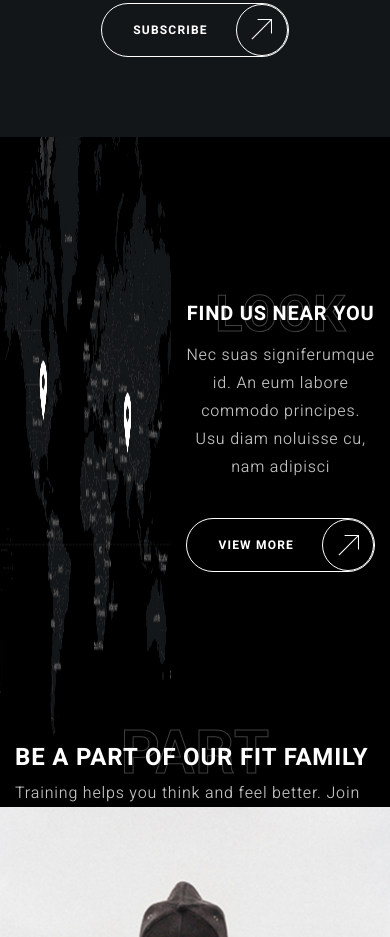
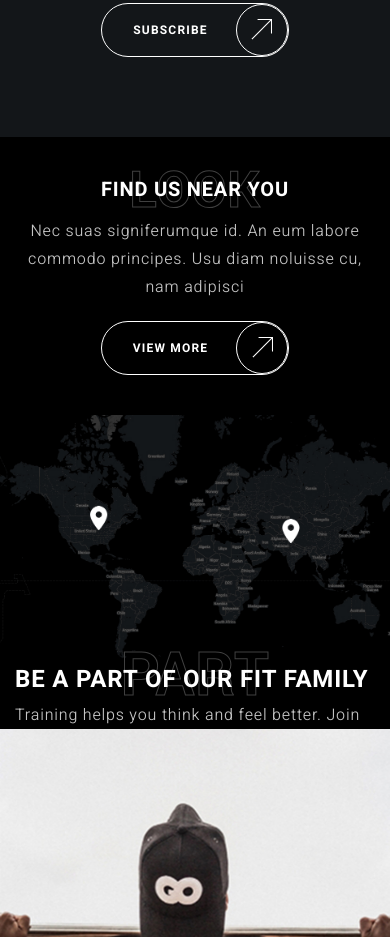
Before and after one commit to verberrynka/cropp-fitness, a website: page kropp-fitness/index.html in a window 390 px wide. Shown: the part 3925-4862 px from the top of the page. Drawn offline with Linux system fonts and the light colour scheme.

Commit message:
feat: add mobile styles for location section

```diff
--- a/kropp-fitness/styles.css
+++ b/kropp-fitness/styles.css
@@ -666,6 +666,12 @@ p:not([class]):not(:last-child) {
   grid-template-columns: repeat(2, 1fr);
 }
 
+.location__map-image {
+  width: 100%;
+  height: auto;
+  align-self: center;
+}
+
 .location__content {
   display: flex;
   flex-direction: column;
@@ -818,4 +824,17 @@ p:not([class]):not(:last-child) {
     align-items: center;
     row-gap: 20px;
   }
+
+  .location {
+    display: flex;
+    flex-direction: column-reverse;
+  }
+
+  .location__content {
+    padding-block: 40px;
+  }
+
+  .location__description:not(:last-child) {
+    margin-bottom: 20px;
+  }
 }
```
